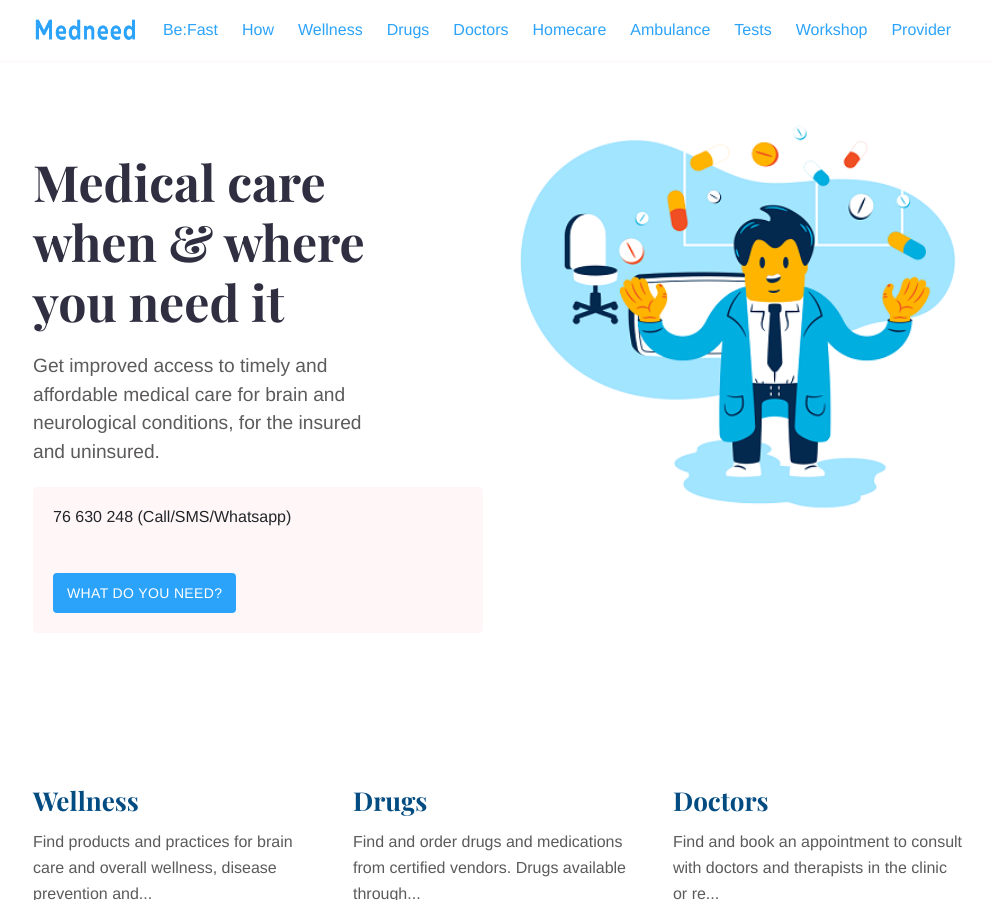
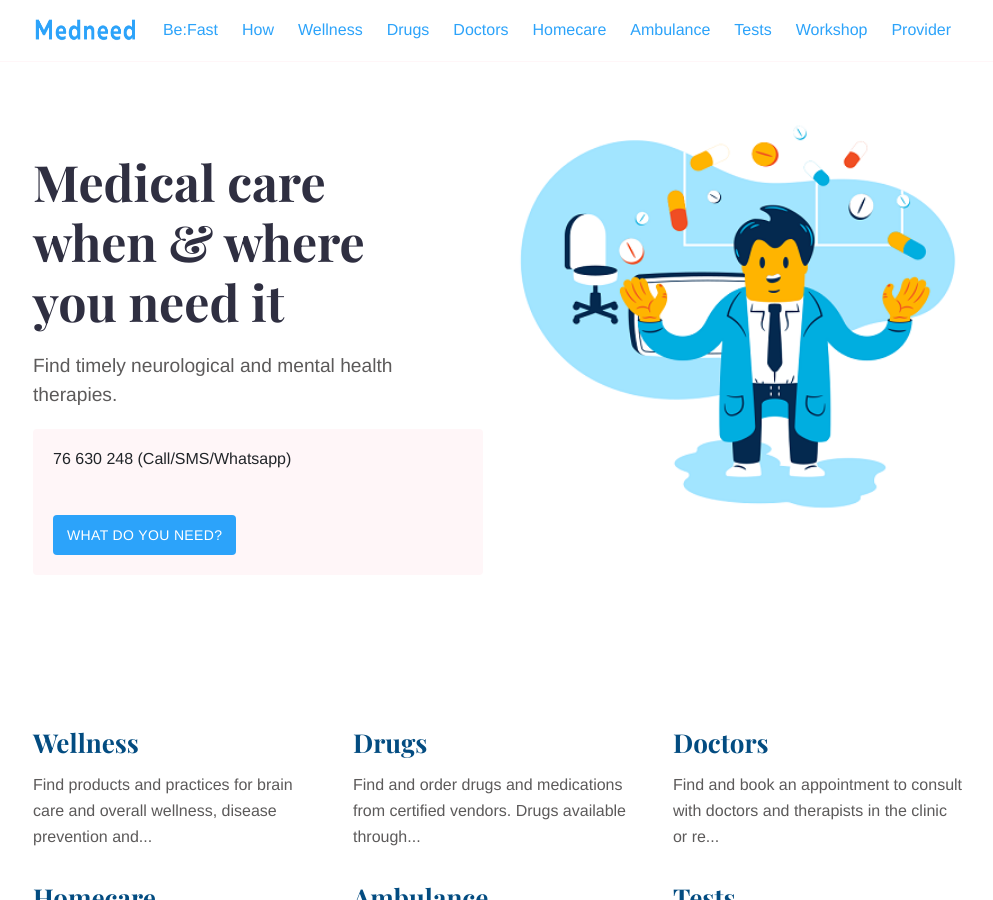
Before and after one commit to Iraneus/betamedneed, a Jekyll site: the page built from index.md, in a window 1280 px wide and 900 px high. Shown: the whole window, without its empty margins (142-1135 px from the left). Built offline with Jekyll 4.4.1, drawn with Linux system fonts in a browser that asks for light colours.

Commit message:
edit index and wellness

```diff
--- a/index.md
+++ b/index.md
@@ -10,4 +10,4 @@
 
 # Medical care when & where you need it
 
-Get improved access to timely and affordable medical care for brain and neurological conditions, for the insured and uninsured.
+Find timely neurological and mental health therapies.
```
Also changed, not shown: _services/wellness.md (+1 -1 lines).
